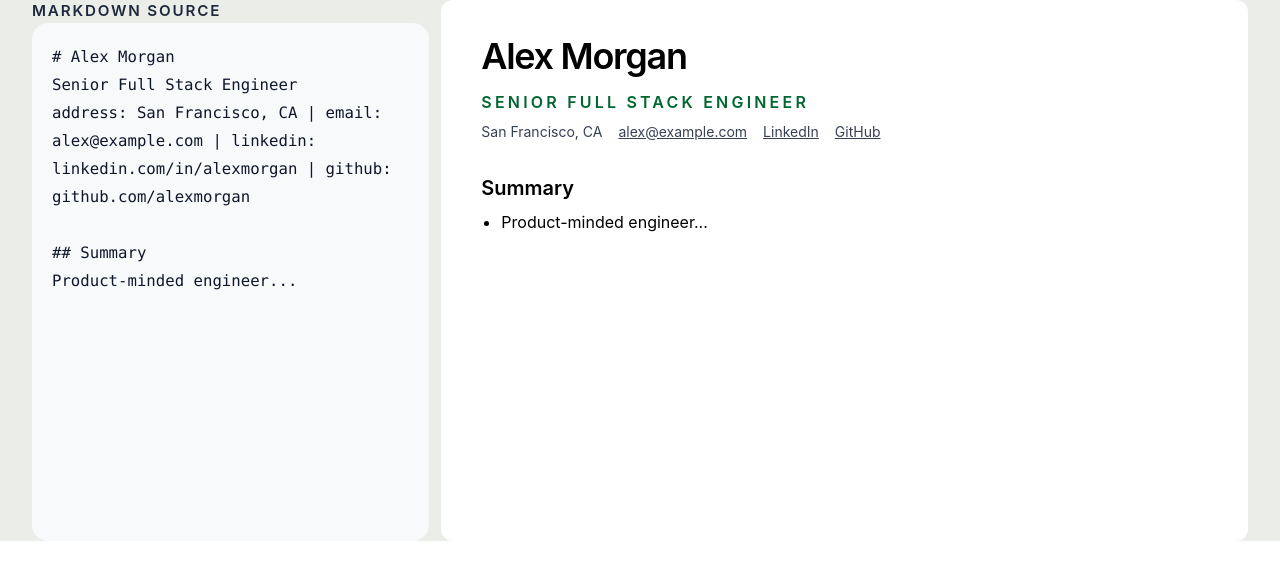
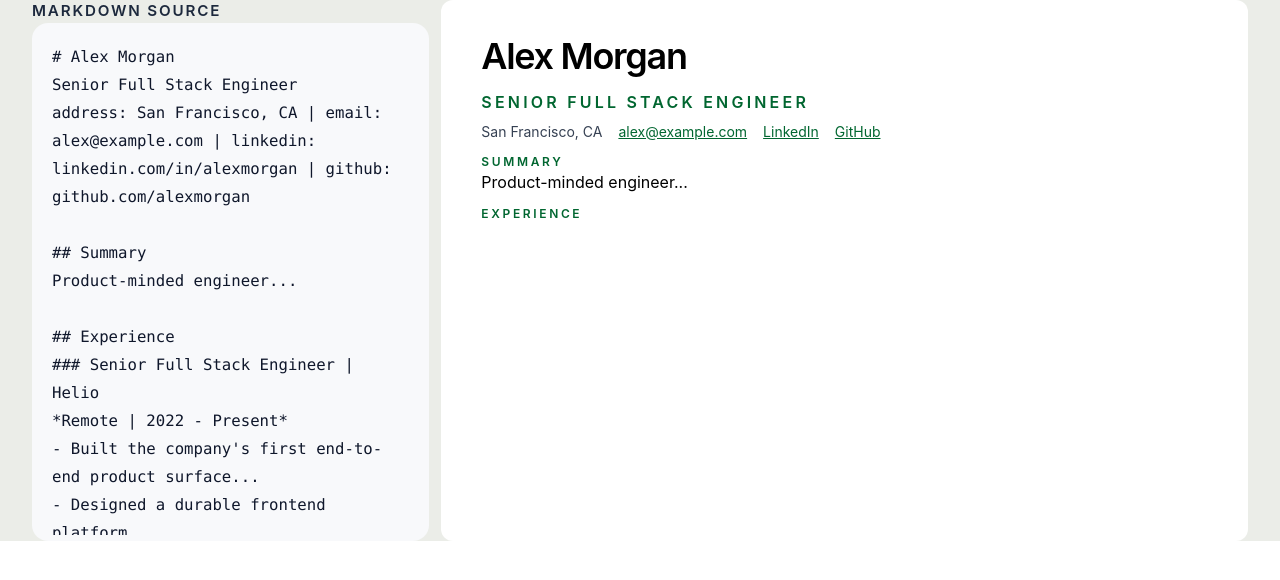
Before and after one commit to hatef-dev/resume, a Vue app: page / in a window 1280 px wide. Shown: the top 580 px of the page. Built offline with nearby package versions, Linux system fonts and the light colour scheme.

Commit message:
add experience

```diff
--- a/src/App.vue
+++ b/src/App.vue
@@ -32,11 +32,11 @@
 
             <div class="flex gap-4 mt-2 text-sm text-gray-700">
               <span>{{ section.contacts.address }}</span>
-              <a class="underline" :href="`mailto:${section.contacts.email}`">
+              <a class="underline text-green-800" :href="`mailto:${section.contacts.email}`">
                 {{ section.contacts.email }}
               </a>
               <a
-                class="underline"
+                class="underline text-green-800"
                 :href="section.contacts.linkedin"
                 target="_blank"
                 rel="noopener noreferrer"
@@ -44,7 +44,7 @@
                 LinkedIn
               </a>
               <a
-                class="underline"
+                class="underline text-green-800"
                 :href="section.contacts.github"
                 target="_blank"
                 rel="noopener noreferrer"
@@ -55,16 +55,14 @@
           </div>
 
           <!-- SECTION -->
-          <div v-else class="mt-8">
-            <h2 class="text-xl font-semibold mb-2">
+          <div v-else class="mt-3">
+            <h2
+              class="shrink-0 font-semibold uppercase tracking-[0.22em] padding-indicator text-green-800 text-xs"
+            >
               {{ section.title }}
             </h2>
 
-            <ul class="list-disc pl-5 space-y-1">
-              <li v-for="(item, idx) in section.content" :key="idx">
-                {{ item }}
-              </li>
-            </ul>
+            <p>{{ section.content.join("\n") }}</p>
           </div>
         </div>
       </aside>
@@ -84,7 +82,15 @@ Senior Full Stack Engineer
 address: San Francisco, CA | email: alex@example.com | linkedin: linkedin.com/in/alexmorgan | github: github.com/alexmorgan
 
 ## Summary
-Product-minded engineer...`,
+Product-minded engineer...
+
+## Experience
+### Senior Full Stack Engineer | Helio
+*Remote | 2022 - Present*
+- Built the company's first end-to-end product surface...
+- Designed a durable frontend platform...
+- Partnered directly with design...
+`,
     };
   },
   computed: {
@@ -127,6 +133,49 @@ Product-minded engineer...`,
             title: line.replace(/^##\s+/, ""),
             content: [],
           };
+
+          continue;
+        }
+
+        // Experience
+        if (line.startsWith("### ")) {
+          const rawTitle = line.replace(/^###\s+/, "");
+
+          const [title, company] = rawTitle.split("|").map((item) => item.trim());
+
+          current.items ??= [];
+
+          current.items.push({
+            type: "experience",
+            title,
+            company,
+            location: "",
+            period: "",
+            highlights: [],
+          });
+
+          continue;
+        }
+
+        if (line.startsWith("*") && line.endsWith("*") && current?.items?.length) {
+          const metadata = line.slice(1, -1);
+
+          const [location, period] = metadata.split("|").map((item) => item.trim());
+
+          const item = current.items.at(-1);
+
+          item.location = location;
+          item.period = period;
+
+          continue;
+        }
+
+        if (line.startsWith("- ") && current?.items?.length > 0) {
+          const lastExperience = current.items.at(-1);
+
+          if (lastExperience?.type === "experience") {
+            lastExperience.highlights.push(line.substring(2));
+          }
 
           continue;
         }
```
Also changed, not shown: src/main.js (+9 -9 lines).
